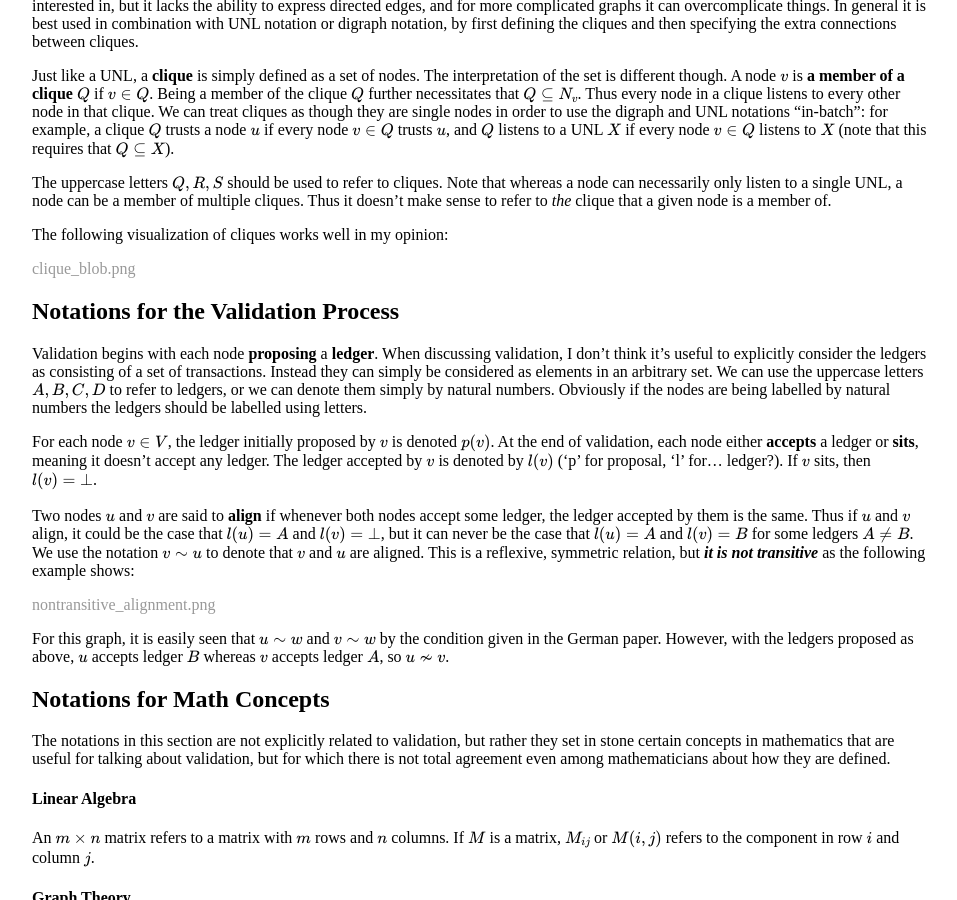
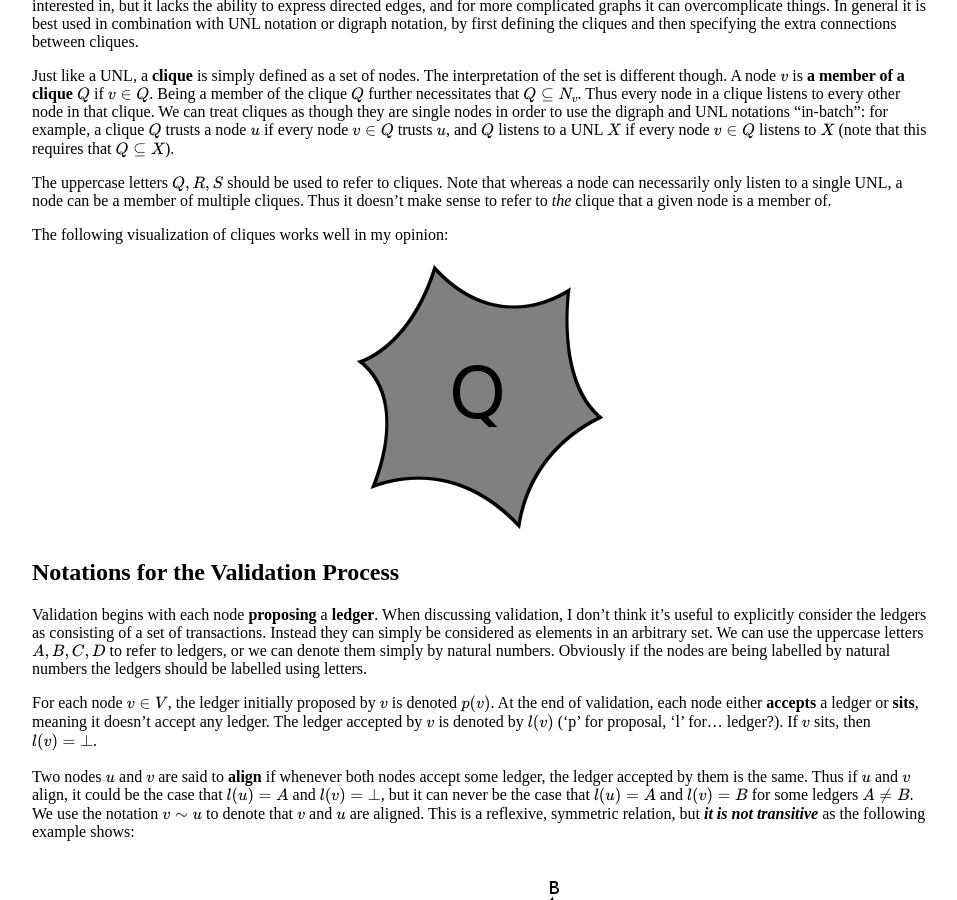
Before and after one commit to ChronusZ/chronusz.github.io, a Jekyll site: the page built from _posts/2017-06-22-validation-notation.md, in a window 1280 px wide and 900 px high, scrolled down 1171 px. Shown: the whole window, without its empty margins (160-1117 px from the left). Built offline with Jekyll 4.4.1, drawn with Linux system fonts in a browser that asks for light colours; formulas are drawn with MathJax 3.

Commit message:
Fixed images!

```diff
--- a/_posts/2017-06-22-validation-notation.md
+++ b/_posts/2017-06-22-validation-notation.md
@@ -44,7 +44,7 @@ The uppercase letters $$Q,R,S$$ should be used to refer to cliques. Note that wh
 
 The following visualization of cliques works well in my opinion:
 
-[clique_blob.png](https://raw.githubusercontent.com/ChronusZ/chronusz.github.io/master/images/clique_blob.png "Visualization of cliques")
+<p align="center"><img src="https://raw.githubusercontent.com/ChronusZ/chronusz.github.io/master/images/clique_blob.png"></p>
 
 ## Notations for the Validation Process
 
@@ -54,7 +54,7 @@ For each node $$v\in V$$, the ledger initially proposed by $$v$$ is denoted $$p(
 
 Two nodes $$u$$ and $$v$$ are said to **align** if whenever both nodes accept some ledger, the ledger accepted by them is the same. Thus if $$u$$ and $$v$$ align, it could be the case that $$l(u)=A$$ and $$l(v)=\bot$$, but it can never be the case that $$l(u)=A$$ and $$l(v)=B$$ for some ledgers $$A\neq B$$. We use the notation $$v\sim u$$ to denote that $$v$$ and $$u$$ are aligned. This is a reflexive, symmetric relation, but ***it is not transitive*** as the following example shows:
 
-[nontransitive_alignment.png](https://github.com/ChronusZ/chronusz.github.io/blob/master/images/nontransitive_alignment.png?raw=true "A situation where alignment is nontransitive")
+<p align="center"><img src="https://raw.githubusercontent.com/ChronusZ/chronusz.github.io/master/images/nontransitive_alignment.png"></p>
 
 For this graph, it is easily seen that $$u\sim w$$ and $$v\sim w$$ by the condition given in the German paper. However, with the ledgers proposed as above, $$u$$ accepts ledger $$B$$ whereas $$v$$ accepts ledger $$A$$, so $$u\nsim v$$.
 
```
